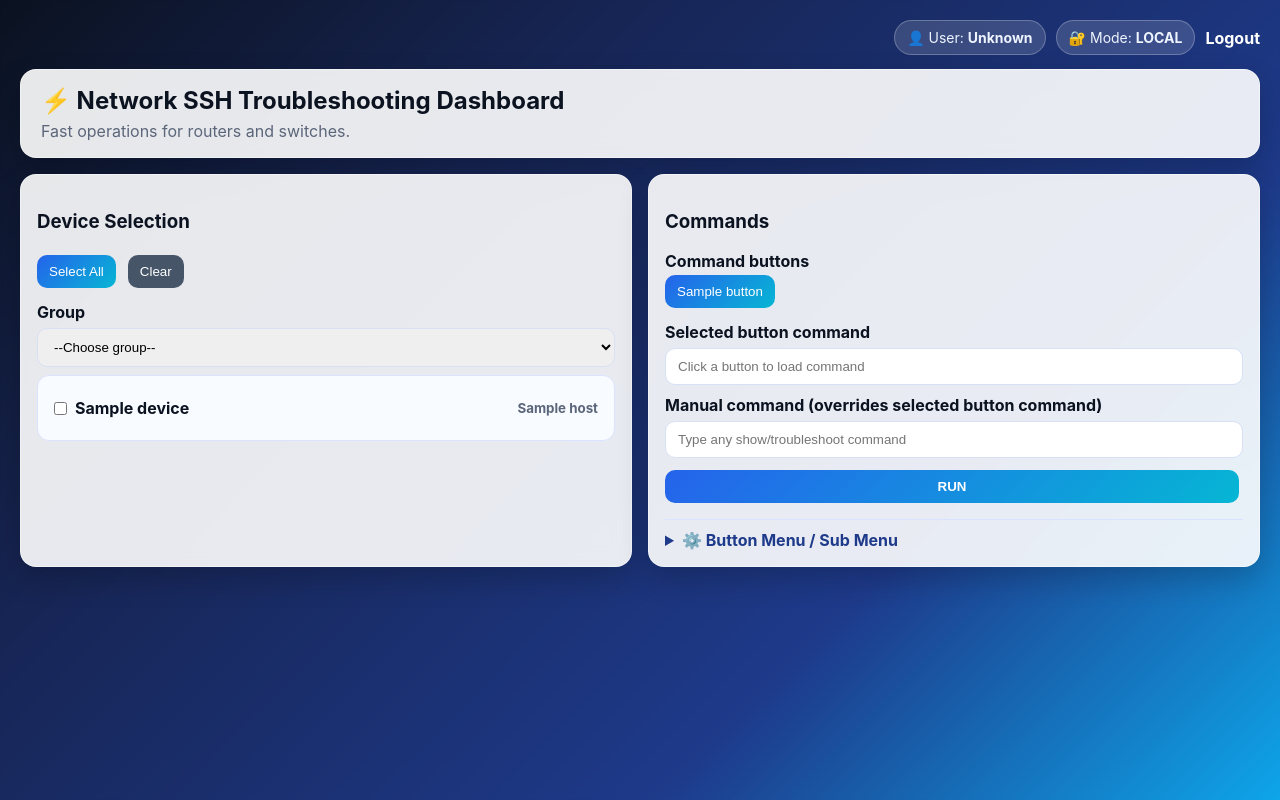
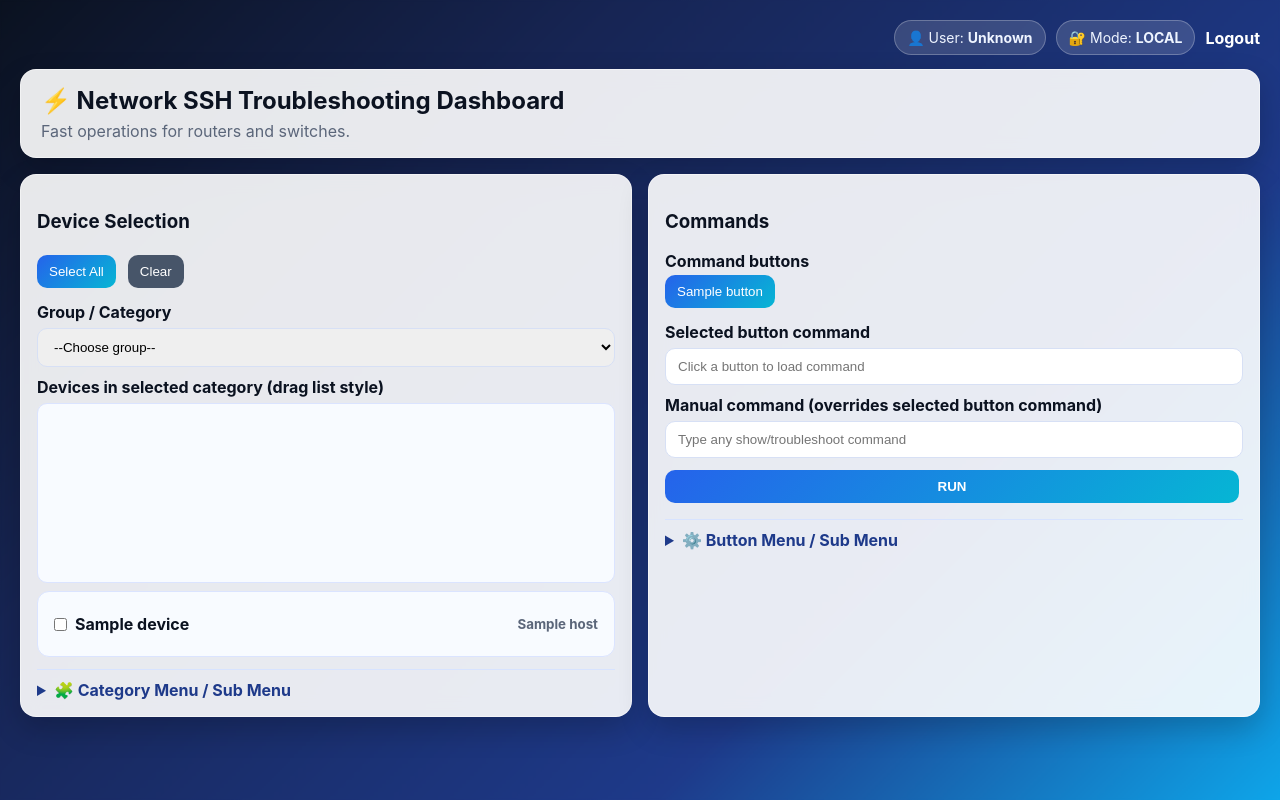
Before and after one commit to Shzari/Shzari, a Flask app: template templates/dashboard.html in a window 1280 px wide. Run offline with Flask 3, Linux system fonts and the light colour scheme; the template is opened without the code that fills it: most values are stand-ins (such as "Sample title", 1, 10 or a date in 2020); lists and menus that the app fills with data are empty.

Commit message:
Add category management and filtered device drag-list by group

```diff
--- a/app.py
+++ b/app.py
@@ -51,6 +51,11 @@ def load_devices() -> list[dict[str, Any]]:
     if not isinstance(data, list):
         raise ValueError("devices_web.json must be a JSON array")
     return data
+
+
+def save_devices(devices: list[dict[str, Any]]) -> None:
+    with DEVICES_FILE.open("w", encoding="utf-8") as f:
+        json.dump(devices, f, indent=2)
 
 
 def grouped_devices(devices: list[dict[str, Any]]) -> dict[str, list[dict[str, Any]]]:
@@ -156,16 +161,15 @@ def authenticate_with_ise(username: str, password: str, settings: dict[str, Any]
     attrs += _radius_attr(ATTR_USER_PASSWORD, _radius_encrypt_user_password(password, secret, request_authenticator))
 
     try:
-        nas_ip_bytes = socket.inet_aton(nas_ip)
-        attrs += _radius_attr(ATTR_NAS_IP_ADDRESS, nas_ip_bytes)
+        attrs += _radius_attr(ATTR_NAS_IP_ADDRESS, socket.inet_aton(nas_ip))
     except OSError:
         pass
 
     attrs += _radius_attr(ATTR_NAS_PORT, struct.pack("!I", 0))
     attrs += _radius_attr(ATTR_SERVICE_TYPE, struct.pack("!I", SERVICE_TYPE_LOGIN))
 
-    length = 20 + len(attrs)
-    packet = struct.pack("!BBH", ACCESS_REQUEST, identifier, length) + request_authenticator + attrs
+    packet_len = 20 + len(attrs)
+    packet = struct.pack("!BBH", ACCESS_REQUEST, identifier, packet_len) + request_authenticator + attrs
 
     sock = socket.socket(socket.AF_INET, socket.SOCK_DGRAM)
     sock.settimeout(timeout)
@@ -311,6 +315,41 @@ def dashboard() -> Any:
     return render_template("dashboard.html", devices=devices, groups=groups, buttons=get_buttons())
 
 
+@app.route("/categories", methods=["POST"])
+def manage_categories() -> Any:
+    if "creds" not in session:
+        return redirect(url_for("login"))
+
+    action = request.form.get("action", "").strip()
+    devices = load_devices()
+
+    if action == "create_category":
+        category_name = request.form.get("category_name", "").strip()
+        if category_name:
+            for device in devices:
+                groups = device.setdefault("groups", [])
+                if category_name in groups:
+                    break
+            else:
+                if devices:
+                    devices[0].setdefault("groups", []).append(category_name)
+        save_devices(devices)
+
+    elif action == "assign_device":
+        device_name = request.form.get("device_name", "").strip()
+        category_name = request.form.get("target_category", "").strip()
+        if device_name and category_name:
+            for device in devices:
+                if device.get("name") == device_name:
+                    groups = device.setdefault("groups", [])
+                    if category_name not in groups:
+                        groups.append(category_name)
+                    break
+            save_devices(devices)
+
+    return redirect(url_for("dashboard"))
+
+
 @app.route("/buttons", methods=["POST"])
 def buttons_menu() -> Any:
     if "creds" not in session:
@@ -369,7 +408,6 @@ def run_commands() -> Any:
             results.append(future.result())
 
     results.sort(key=lambda result: result.device)
-
     run_entry = {
         "timestamp": datetime.now(timezone.utc).strftime("%Y-%m-%d %H:%M:%S UTC"),
         "command": command,
--- a/static/style.css
+++ b/static/style.css
@@ -151,3 +151,17 @@ pre { background:#0f172a; color:#e2e8f0; padding:12px; border-radius:8px; white-
 }
 
 .info { color:#0b3a25; background:#c9f7dd; padding:10px; border-radius:8px; margin:8px 0; border:1px solid #8ee4b0; }
+
+.drag-list {
+  width: 100%;
+  min-height: 180px;
+  margin-top: 6px;
+  border: 1px solid #dbe4ff;
+  border-radius: 10px;
+  background: #f8fbff;
+  padding: 6px;
+}
+.drag-list option {
+  padding: 6px;
+  border-bottom: 1px dashed #dbe4ff;
+}
--- a/templates/dashboard.html
+++ b/templates/dashboard.html
@@ -5,23 +5,68 @@
   <title>Network Tool - Dashboard</title>
   <link rel="stylesheet" href="{{ url_for('static', filename='style.css') }}">
   <script>
+    const DEVICE_DATA = {{ devices|tojson }};
+
     function selectAllDevices() {
       document.querySelectorAll('.device-box').forEach(cb => cb.checked = true);
+      refreshDragList();
     }
+
     function clearDevices() {
       document.querySelectorAll('.device-box').forEach(cb => cb.checked = false);
+      refreshDragList();
     }
+
     function selectGroup() {
       const grp = document.getElementById('groupSelect').value;
       clearDevices();
-      if (!grp) return;
+      if (!grp) {
+        renderDragList(DEVICE_DATA);
+        return;
+      }
       document.querySelectorAll(`.group-${grp}`).forEach(cb => cb.checked = true);
+      const filtered = DEVICE_DATA.filter(d => (d.groups || []).includes(grp));
+      renderDragList(filtered);
     }
+
+    function renderDragList(items) {
+      const list = document.getElementById('groupDragList');
+      list.innerHTML = '';
+      items.forEach(d => {
+        const opt = document.createElement('option');
+        opt.value = d.name;
+        opt.textContent = `${d.name} (${d.host})`;
+        list.appendChild(opt);
+      });
+    }
+
+    function refreshDragList() {
+      const selected = Array.from(document.querySelectorAll('.device-box:checked')).map(cb => cb.value);
+      if (!selected.length) {
+        renderDragList(DEVICE_DATA);
+        return;
+      }
+      const filtered = DEVICE_DATA.filter(d => selected.includes(d.name));
+      renderDragList(filtered);
+    }
+
+    function syncCheckboxesFromDragList() {
+      const selectedNames = Array.from(document.getElementById('groupDragList').selectedOptions).map(o => o.value);
+      if (!selectedNames.length) return;
+      clearDevices();
+      selectedNames.forEach(name => {
+        const cb = document.querySelector(`.device-box[value="${name}"]`);
+        if (cb) cb.checked = true;
+      });
+    }
+
     function setCommand(cmd) {
       document.getElementById('selected_command').value = cmd;
       document.getElementById('manual_command').value = '';
     }
+
     function handleRunSubmit() {
+      syncCheckboxesFromDragList();
       const form = document.getElementById('runForm');
       const key = 'output_window_opened';
       const targetName = 'network_output_window';
@@ -32,6 +77,11 @@
       form.target = targetName;
       return true;
     }
+
+    window.addEventListener('DOMContentLoaded', () => {
+      renderDragList(DEVICE_DATA);
+      document.querySelectorAll('.device-box').forEach(cb => cb.addEventListener('change', refreshDragList));
+    });
   </script>
 </head>
 <body>
@@ -55,13 +105,16 @@
         <button class="btn" type="button" onclick="selectAllDevices()">Select All</button>
         <button class="btn ghost" type="button" onclick="clearDevices()">Clear</button>
       </div>
-      <label>Group</label>
+      <label>Group / Category</label>
       <select id="groupSelect" onchange="selectGroup()">
         <option value="">--Choose group--</option>
         {% for grp in groups.keys() %}
           <option value="{{ grp }}">{{ grp }}</option>
         {% endfor %}
       </select>
+
+      <label>Devices in selected category (drag list style)</label>
+      <select id="groupDragList" class="drag-list" multiple size="8" onchange="syncCheckboxesFromDragList()"></select>
 
       <div class="device-list">
         {% for d in devices %}
@@ -72,6 +125,35 @@
           </label>
         {% endfor %}
       </div>
+
+      <details class="submenu">
+        <summary>🧩 Category Menu / Sub Menu</summary>
+
+        <form method="post" action="{{ url_for('manage_categories') }}" class="submenu-form">
+          <input type="hidden" name="action" value="create_category">
+          <label>Create new category</label>
+          <input name="category_name" type="text" placeholder="e.g., datacenter-switches">
+          <button class="btn" type="submit">Create Category</button>
+        </form>
+
+        <form method="post" action="{{ url_for('manage_categories') }}" class="submenu-form">
+          <input type="hidden" name="action" value="assign_device">
+          <label>Select device</label>
+          <select name="device_name">
+            {% for d in devices %}
+              <option value="{{ d.name }}">{{ d.name }} ({{ d.host }})</option>
+            {% endfor %}
+          </select>
+
+          <label>Select category to add device into</label>
+          <select name="target_category">
+            {% for grp in groups.keys() %}
+              <option value="{{ grp }}">{{ grp }}</option>
+            {% endfor %}
+          </select>
+          <button class="btn" type="submit">Add Device To Category</button>
+        </form>
+      </details>
     </div>
 
     <div class="card glass">
```
Also changed, not shown: README.md.
